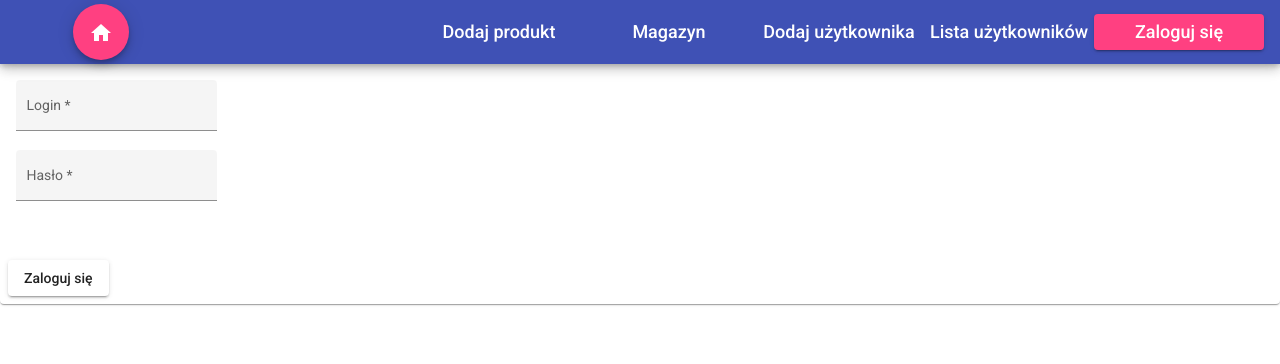
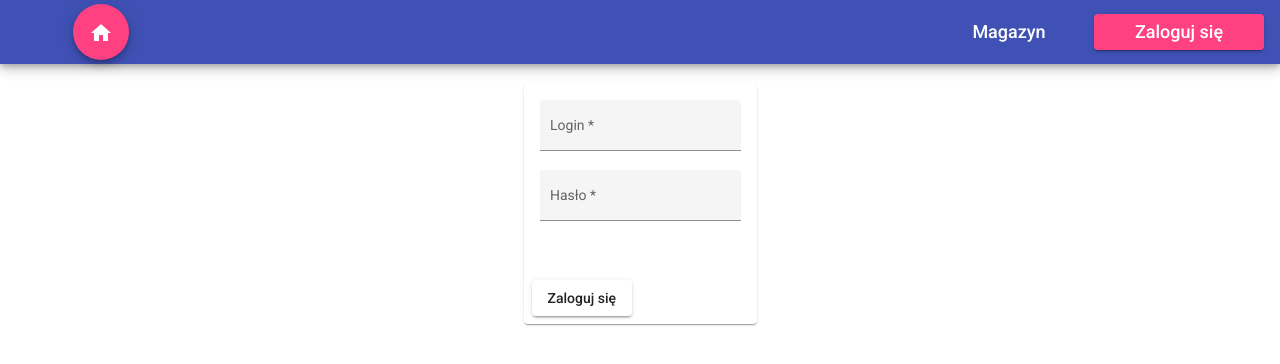
Before and after one commit to michu-dunat/flower-ride-app, an Angular app: page /login in a window 1280 px wide. Shown: the top 364 px of the page. Built offline with nearby package versions, Linux system fonts and the light colour scheme.

Commit message:
add security

```diff
--- a/src/app/components/login/login.component.css
+++ b/src/app/components/login/login.component.css
@@ -1,3 +1,8 @@
 .form-group{
     margin-top: 10px;
 }
+
+mat-card{
+    margin:auto;
+    margin-top: 20px;
+}
--- a/src/app/components/login/login.component.ts
+++ b/src/app/components/login/login.component.ts
@@ -5,6 +5,7 @@ import { SHA256, enc } from 'crypto-js';
 import { Credentials } from 'src/app/classes/credentials';
 import { SessionService } from 'src/app/services/session.service';
 import { UserService } from 'src/app/services/user.service';
+import { ToolbarComponent } from '../toolbar/toolbar.component';
 
 @Component({
   selector: 'app-login',
@@ -19,7 +20,7 @@ export class LoginComponent implements OnInit {
     private userService: UserService,
     private snackBar: MatSnackBar,
     private router: Router,
-    private sessionService: SessionService
+    private sessionService: SessionService,
   ) { }
 
   ngOnInit(): void {
--- a/src/app/components/toolbar/toolbar.component.html
+++ b/src/app/components/toolbar/toolbar.component.html
@@ -5,10 +5,10 @@
         </button>
     </div>
     <div class="spacer"></div>
-    <button class="button-container" mat-button routerLink="/add-warehouse-state">Dodaj produkt</button>
-    <button class="button-container" mat-button routerLink="/warehouse-states-table">Magazyn</button>
-    <button class="button-container" mat-button routerLink="/add-user">Dodaj użytkownika</button>
-    <button class="button-container" mat-button routerLink="/users-table">Lista użytkowników</button>
+    <button  *ngIf="this.role==='ROLE_USER'" class="button-container" mat-button routerLink="/add-warehouse-state">Dodaj produkt</button>
+    <button  class="button-container" mat-button routerLink="/warehouse-states-table">Magazyn</button>
+    <button *ngIf="this.role==='ROLE_ADMIN'" class="button-container" mat-button routerLink="/add-user">Dodaj użytkownika</button>
+    <button  *ngIf="this.role==='ROLE_ADMIN'" class="button-container" mat-button routerLink="/users-table">Lista użytkowników</button>
     <button class="button-container" *ngIf="!isLoggedIn()" mat-raised-button routerLink="/login" color="accent">Zaloguj się</button>
     <button class="button-container" *ngIf="isLoggedIn()" (click)="logout()" mat-raised-button color="accent">Wyloguj się</button>
 </mat-toolbar>
--- a/src/app/components/toolbar/toolbar.component.ts
+++ b/src/app/components/toolbar/toolbar.component.ts
@@ -10,12 +10,19 @@ import { SessionService } from 'src/app/services/session.service';
 })
 export class ToolbarComponent implements OnInit {
 
-  constructor(private sessionService: SessionService, private router: Router, private snackBar: MatSnackBar) { }
+  role: any;
+
+  constructor(private sessionService: SessionService, private router: Router, private snackBar: MatSnackBar) {
+
+   }
 
   ngOnInit(): void {
+
   }
 
-  isLoggedIn() { return this.sessionService.loggedIn; }
+  isLoggedIn() {
+    this.role = sessionStorage.getItem('role');
+    return this.sessionService.loggedIn; }
 
   logout() {
     sessionStorage.setItem('token', '');
@@ -24,6 +31,7 @@ export class ToolbarComponent implements OnInit {
     this.snackBar.open('Pomyślnie wylogowano', 'Ok', {
       duration: 3000,
     });
+    this.role = '';
     this.router.navigateByUrl('');
   }
 }
--- a/src/app/components/warehouse-states-table/warehouse-states-table.component.ts
+++ b/src/app/components/warehouse-states-table/warehouse-states-table.component.ts
@@ -27,7 +27,7 @@ export class WarehouseStatesTableComponent implements OnInit {
     private warehouseStateService: WarehouseStateService,
     private dialog: MatDialog,
     private snackBar: MatSnackBar
-  ) {}
+  ) { }
 
   ngOnInit(): void {
     this.warehouseStateService.getAllWarehouseStates().subscribe((response) => {
@@ -93,17 +93,13 @@ export class WarehouseStatesTableComponent implements OnInit {
 
     const dialogRef = this.dialog.open(EditWarehouseStateDialogComponent, {
       data: {
-        title: 'Usunąć wybranego użytkownika?',
+        title: 'Edycja produktu',
         warehouseState: warehouseState,
       },
     });
     dialogRef.afterClosed().subscribe((result) => {
       if (result) {
-        console.log('1');
-
       } else {
-        console.log('2');
-
         this.warehouseStatesList = this.warehouseStatesList.map(
           (warehouseStateInList) => {
             if (warehouseStateInList.id == warehouseStateCopy.id) {
@@ -146,5 +142,5 @@ export class WarehouseStatesTableComponent implements OnInit {
   `,
 })
 export class AddAmountDialog {
-  constructor(public dialogRef: MatDialogRef<AddAmountDialog>) {}
+  constructor(public dialogRef: MatDialogRef<AddAmountDialog>) { }
 }
--- a/src/styles.css
+++ b/src/styles.css
@@ -18,3 +18,13 @@ body { margin: 0; font-family: Roboto, "Helvetica Neue", sans-serif;  height: 10
     background-repeat:no-repeat;
     background-position:center center;
 }
+
+table{
+    width: 90%;
+    margin: auto;
+}
+
+mat-card{
+    width:min-content;
+    margin-top: 20px;
+}
```
